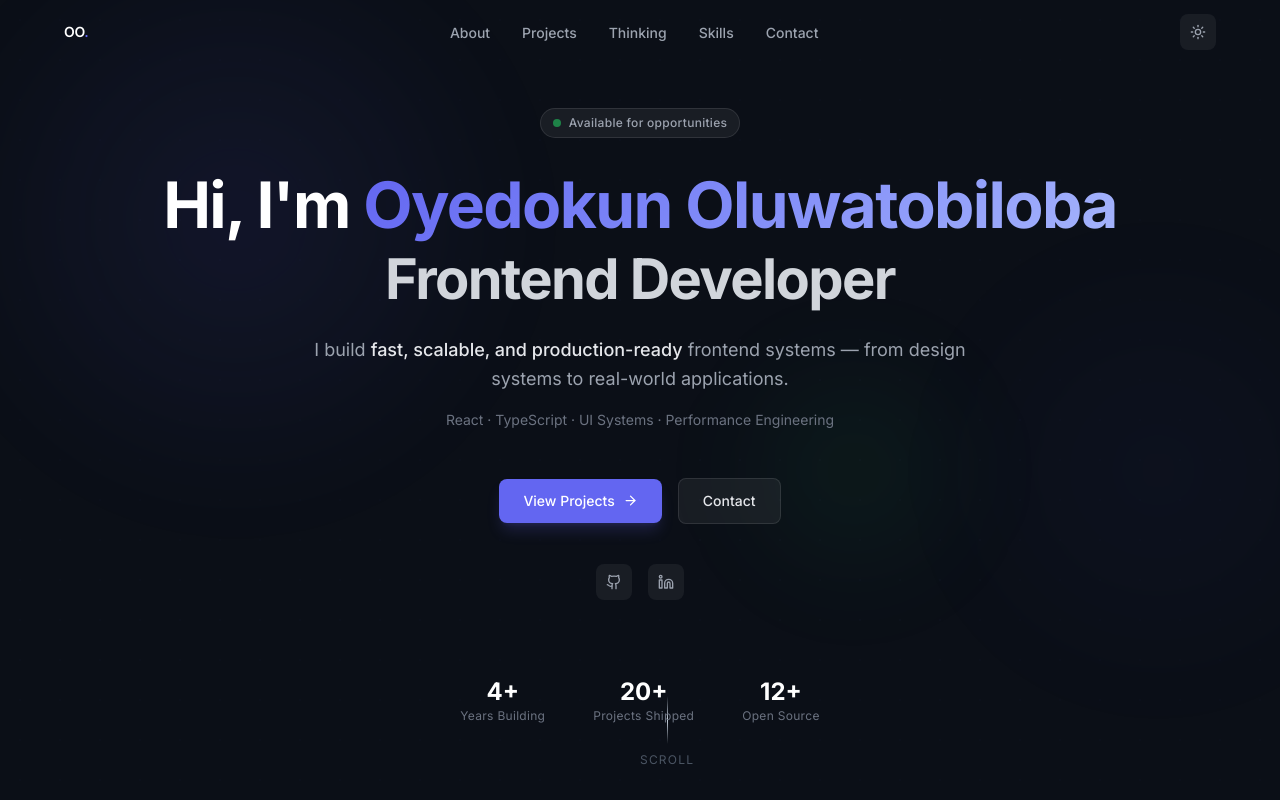
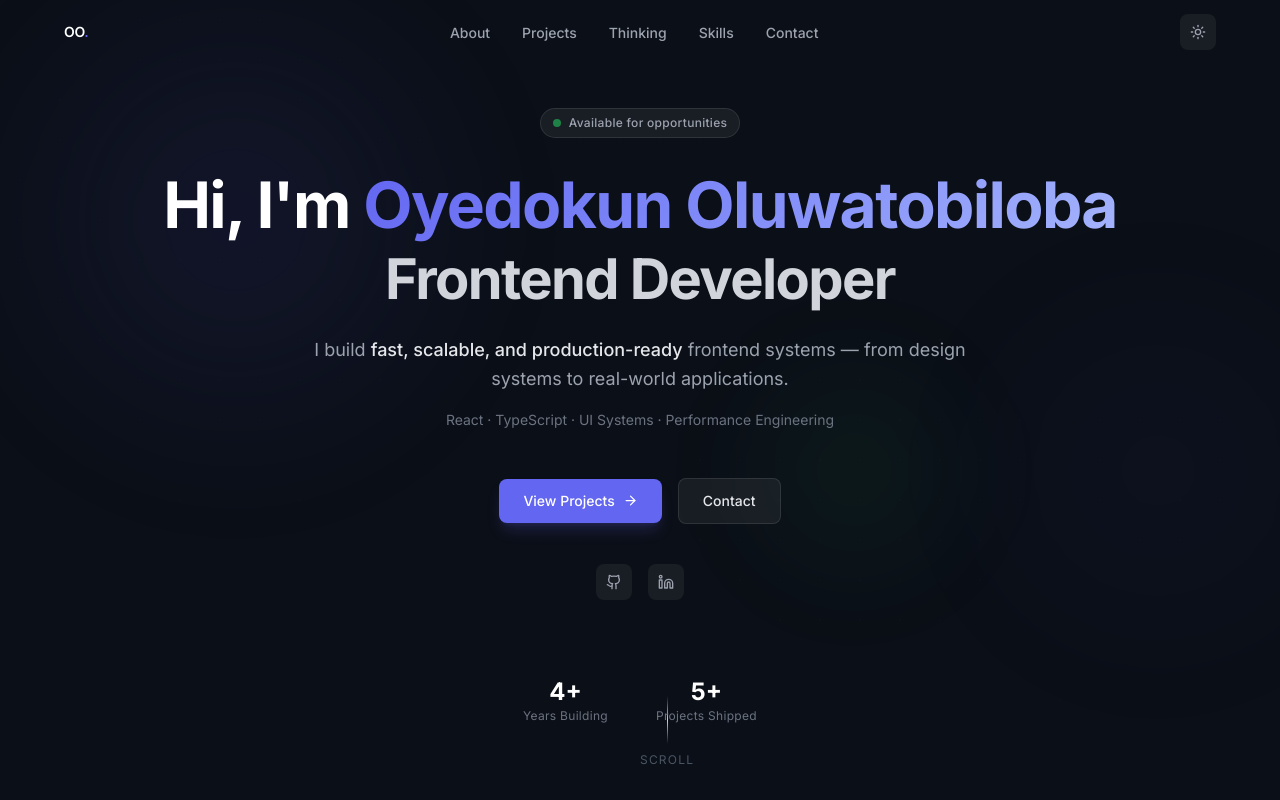
Before and after one commit to devaladey/frontend-portfolio, a React (Vite) app: page / in a window 1280 px wide. Shown: the top 800 px of the page. Built offline with nearby package versions, Linux system fonts and the light colour scheme.

Commit message:
Modified the open source and shipped projects

```diff
--- a/src/components/Hero.tsx
+++ b/src/components/Hero.tsx
@@ -117,8 +117,8 @@ export default function Hero() {
         >
           {[
             { value: '4+', label: 'Years Building' },
-            { value: '20+', label: 'Projects Shipped' },
-            { value: '12+', label: 'Open Source' },
+            { value: '5+', label: 'Projects Shipped' },
+            // { value: '12+', label: 'Open Source' },
           ].map(stat => (
             <div key={stat.label} className="text-center">
               <div className="text-2xl font-bold dark:text-white text-slate-900 leading-none">{stat.value}</div>
```
